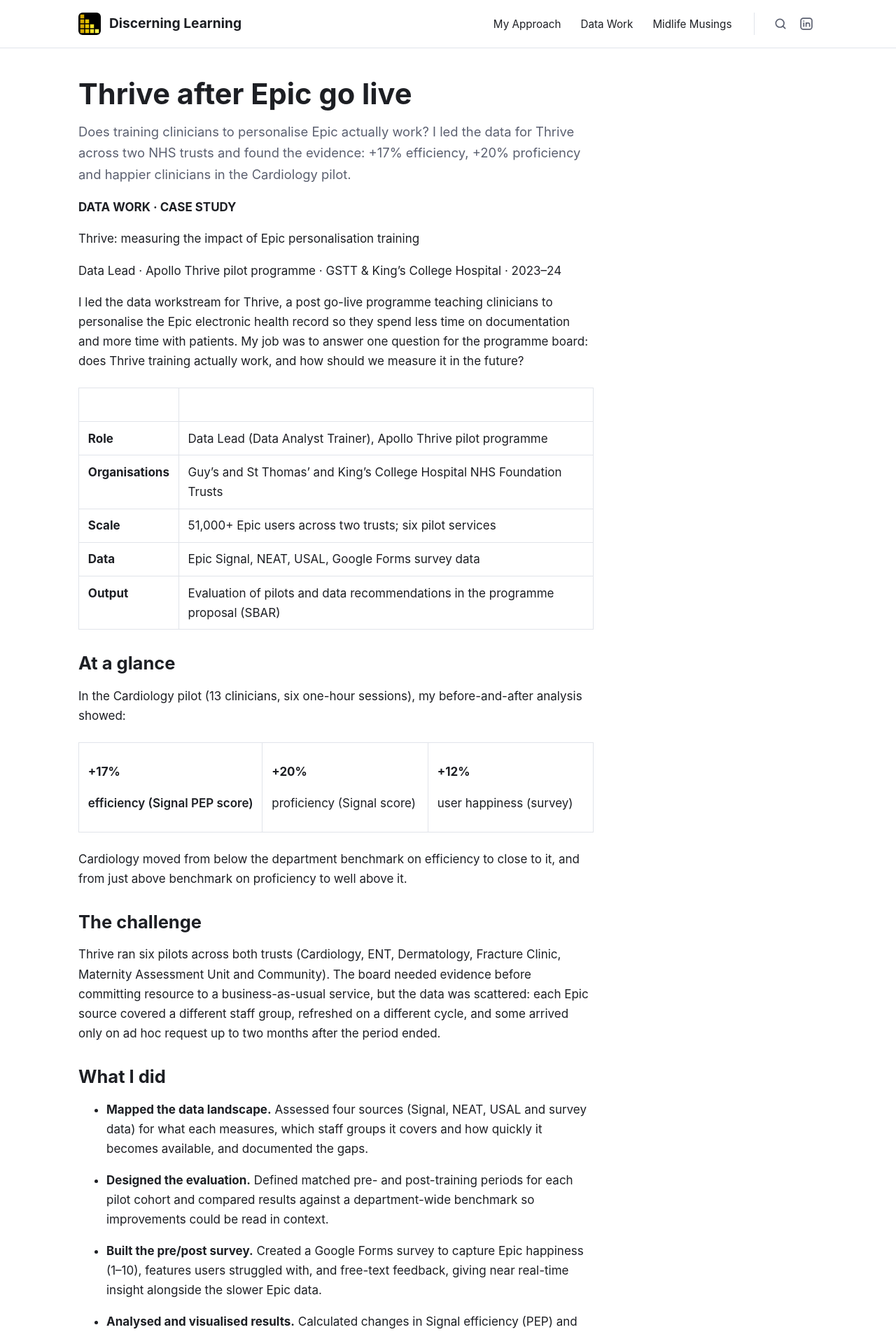
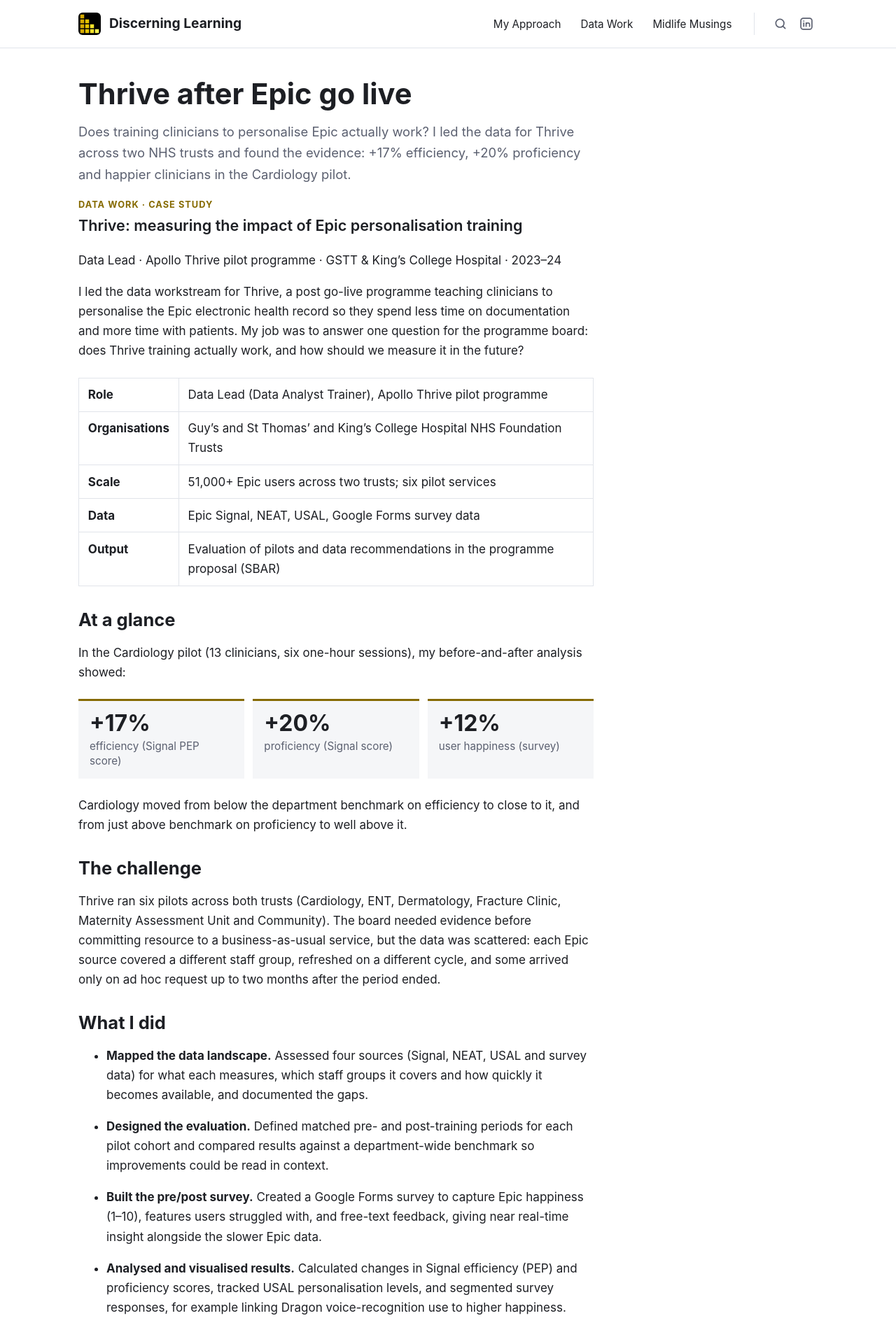
Before and after one commit to PerrinShanks-Cogito/discerninglearning, a Jekyll site: the page built from _data_work/2024-03-01-thrive-data-lead-case-study.md, in a window 1280 px wide. Shown: the top 1904 px of the page at 70% size. Built offline with Jekyll 4.4.1, drawn with Linux system fonts in a browser that asks for light colours.

Commit message:
Tidy converted Word documents: label, subtitle, tables, figures
scripts/tidy-markdown.py runs after Pandoc and:
- turns a short bold ALL-CAPS line at the top into a small label
- turns Word Title/Subtitle paragraphs into a subtitle
- drops the empty header row Pandoc writes for tables without one
- shows short bold figures in table cells (e.g. +17%) as tiles

Re-converted the Thrive case study.

Co-Authored-By: Claude Opus 5.5 <noreply@anthropic.com>
Claude-Session: https://claude.ai/code/session_01L416ywoPveZPePQkbqsCPa

```diff
--- a/_data_work/2024-03-01-thrive-data-lead-case-study.md
+++ b/_data_work/2024-03-01-thrive-data-lead-case-study.md
@@ -4,16 +4,14 @@ title: "Thrive after Epic go live"
 description: "Does training clinicians to personalise Epic actually work? I led the data for Thrive across two NHS trusts and found the evidence: +17% efficiency, +20% proficiency and happier clinicians in the Cardiology pilot."
 ---
 
-**DATA WORK · CASE STUDY**
+<p class="doc-kicker">DATA WORK · CASE STUDY</p>
 
-Thrive: measuring the impact of Epic personalisation training
+<p class="doc-subtitle">Thrive: measuring the impact of Epic personalisation training</p>
 
 Data Lead · Apollo Thrive pilot programme · GSTT & King's College Hospital · 2023–24
 
 I led the data workstream for Thrive, a post go-live programme teaching clinicians to personalise the Epic electronic health record so they spend less time on documentation and more time with patients. My job was to answer one question for the programme board: does Thrive training actually work, and how should we measure it in the future?
 
-|                   |                                                                                |
-|-------------------|--------------------------------------------------------------------------------|
 | **Role**          | Data Lead (Data Analyst Trainer), Apollo Thrive pilot programme                |
 | **Organisations** | Guy's and St Thomas' and King's College Hospital NHS Foundation Trusts         |
 | **Scale**         | 51,000+ Epic users across two trusts; six pilot services                       |
@@ -24,19 +22,14 @@ I led the data workstream for Thrive, a post go-live programme teaching clinicia
 
 In the Cardiology pilot (13 clinicians, six one-hour sessions), my before-and-after analysis showed:
 
-<table>
-<colgroup>
-<col style="width: 33%" />
-<col style="width: 33%" />
-<col style="width: 33%" />
-</colgroup>
+<table class="stat-table">
 <tbody>
 <tr class="odd">
-<td><p><strong>+17%</strong></p>
+<td><p class="stat-figure">+17%</p>
 <p>efficiency (Signal PEP score)</p></td>
-<td><p><strong>+20%</strong></p>
+<td><p class="stat-figure">+20%</p>
 <p>proficiency (Signal score)</p></td>
-<td><p><strong>+12%</strong></p>
+<td><p class="stat-figure">+12%</p>
 <p>user happiness (survey)</p></td>
 </tr>
 </tbody>
--- a/assets/css/main.scss
+++ b/assets/css/main.scss
@@ -211,6 +211,41 @@ h1, h2, h3, h4 { line-height: 1.25; margin: 2rem 0 0.75rem; }
 .prose table { border-collapse: collapse; width: 100%; margin: 1.5rem 0; display: block; overflow-x: auto; }
 .prose td, .prose th { border: 1px solid var(--border); padding: 0.6rem 0.8rem; vertical-align: top; text-align: left; }
 .prose td:first-child { font-weight: 600; white-space: nowrap; }
+
+// Set by scripts/tidy-markdown.py for documents converted from Word.
+.doc-kicker {
+  margin: 0 0 0.25rem;
+  color: var(--accent);
+  font-size: 0.8rem;
+  font-weight: 700;
+  letter-spacing: 0.08em;
+  text-transform: uppercase;
+}
+.doc-subtitle { margin-top: 0; font-size: 1.35rem; font-weight: 600; line-height: 1.35; }
+.prose table.stat-table {
+  display: table;
+  table-layout: fixed;
+  border-collapse: separate;
+  border-spacing: 0.75rem 0;
+  margin-left: -0.75rem;
+  width: calc(100% + 1.5rem);
+}
+.prose .stat-table td {
+  border: 0;
+  border-top: 3px solid var(--accent);
+  background: var(--surface);
+  font-weight: 400;
+  white-space: normal;
+  padding: 0.9rem 1rem;
+}
+.prose .stat-table p { margin: 0; color: var(--muted); font-size: 0.95rem; line-height: 1.4; }
+.prose .stat-table p.stat-figure {
+  margin-bottom: 0.3rem;
+  color: var(--text);
+  font-size: 2rem;
+  font-weight: 700;
+  line-height: 1.1;
+}
 // Pages with `wide: true` (card or video grids) use the full content width.
 .prose--wide { max-width: none; }
 
```
Also changed, not shown: scripts/tidy-markdown.py (added, +69 -0 lines), 1 other file.
